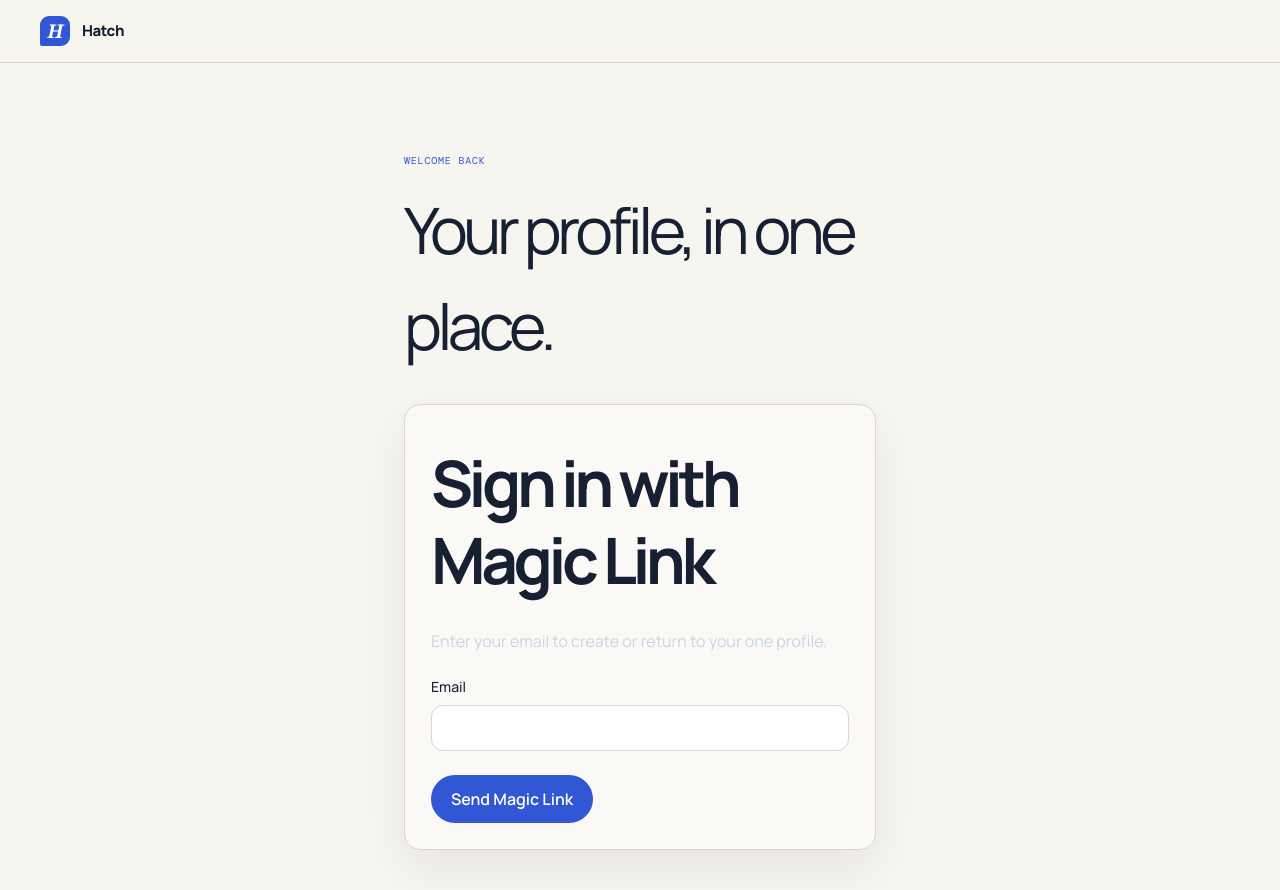
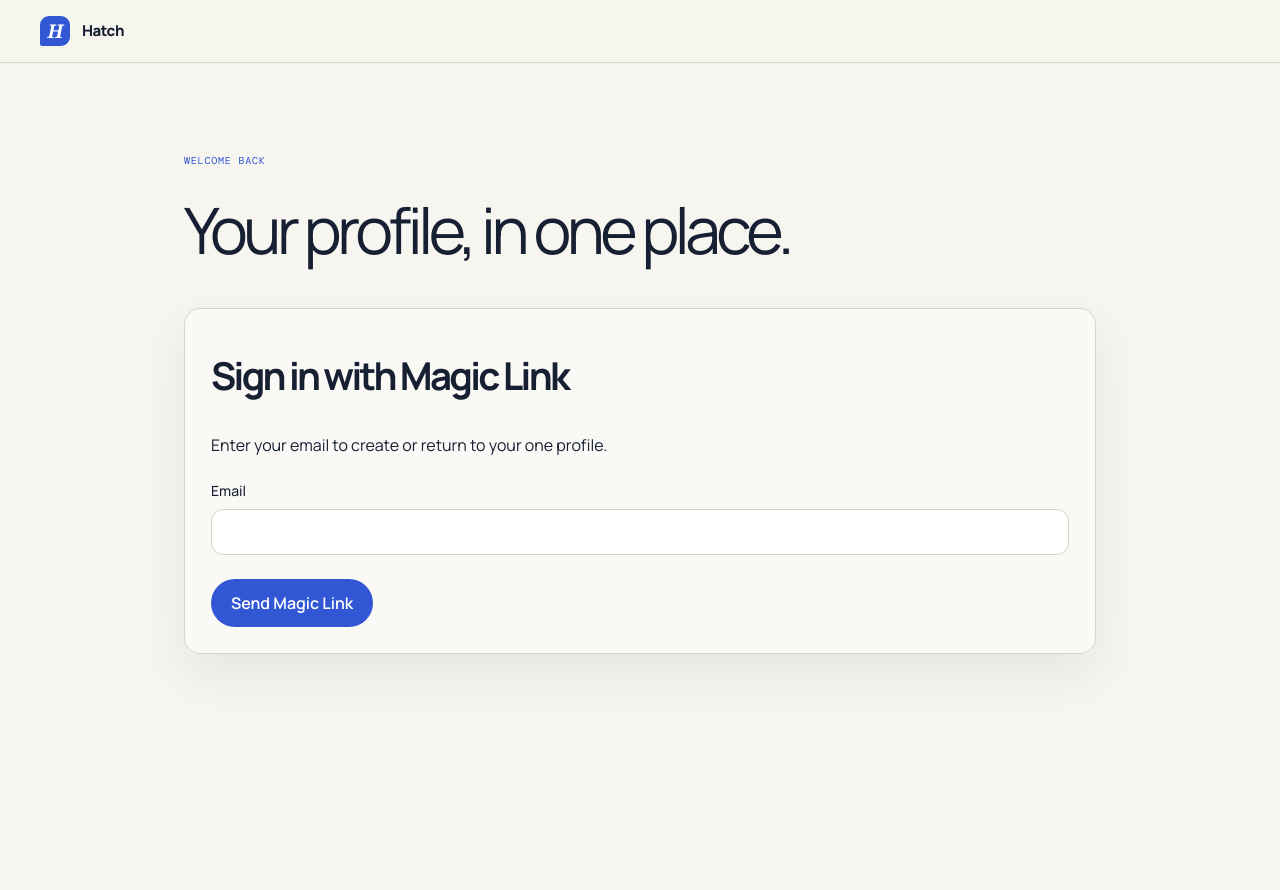
Before and after one commit to ztcollazo/hatch, a Next.js app: page /auth/sign-in in a window 1280 px wide. Shown: the top 890 px of the page. After the commit the page ends 800 px from the top, so only its background shows below. Built offline with nearby package versions, Linux system fonts and the light colour scheme; no server answers.

Commit message:
fix: sign in page styles

```diff
--- a/src/app/auth/sign-in/page.tsx
+++ b/src/app/auth/sign-in/page.tsx
@@ -5,7 +5,7 @@ import { redirect } from "next/navigation";
 
 export default async function SignInPage() {
   const supabase = await createClient();
-  if ((await supabase.auth.getClaims()).data?.claims) redirect("/dashboard");
+  //if ((await supabase.auth.getClaims()).data?.claims) redirect("/dashboard");
   return (
     <main className="auth-shell">
       <header className="site-header">
--- a/src/app/globals.css
+++ b/src/app/globals.css
@@ -799,13 +799,18 @@ main[aria-label="Published profile"] .showcase-hero {
   font-size: 11px;
 }
 .auth-content {
-  max-width: 520px;
+  max-width: clamp(540px, 75%, 1024px);
   margin: auto;
   padding: 90px 24px;
 }
 .auth-content h1 {
   margin: 14px 0 30px;
   font-size: clamp(2.4rem, 6vw, 4rem);
+  letter-spacing: -0.07em;
+}
+.auth-content h2 {
+  margin: 14px 0 30px;
+  font-size: clamp(1rem, 3vw, 3rem);
   letter-spacing: -0.07em;
 }
 .auth-content form,
--- a/src/features/auth/MagicLinkSignIn.tsx
+++ b/src/features/auth/MagicLinkSignIn.tsx
@@ -29,7 +29,7 @@ export function MagicLinkSignIn({
   if (sentEmail) {
     return (
       <section className="rounded-3xl border border-white/10 bg-white/5 p-6 text-white">
-        <h1 className="text-3xl font-bold">Check {sentEmail}</h1>
+        <h1 className="text-xl font-bold">Check {sentEmail}</h1>
         <p className="mt-3 text-slate-300">
           Use the Magic Link we sent to complete sign-in.
         </p>
@@ -65,8 +65,8 @@ export function MagicLinkSignIn({
         void sendMagicLink();
       }}
     >
-      <h1 className="text-3xl font-bold">Sign in with Magic Link</h1>
-      <p className="mt-3 text-slate-300">
+      <h2 className="text-xl font-bold">Sign in with Magic Link</h2>
+      <p className="mt-3">
         Enter your email to create or return to your one profile.
       </p>
       <label className="mt-6 block text-sm font-medium">
```
